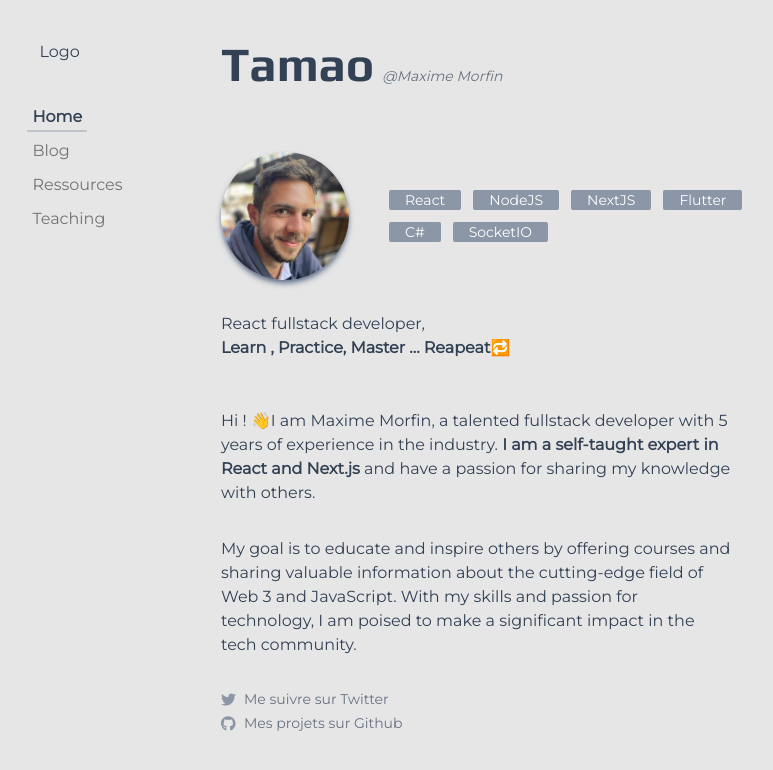
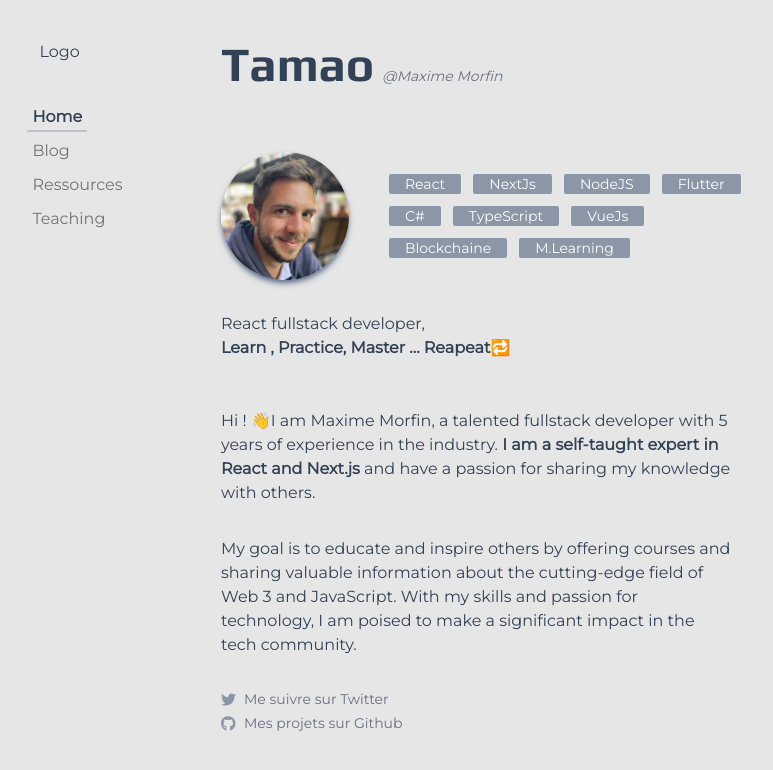
Before and after one commit to maxime-morfin-dev/TamaoJS-Site, a Next.js app: page / in a window 1280 px wide. Shown: the top 770 px of the page, without its empty margins (144-917 px from the left). Built offline with nearby package versions, Linux system fonts and the light colour scheme.

Commit message:
:bug: fix different tags between home and ressources page

```diff
--- a/app/output.css
+++ b/app/output.css
@@ -768,8 +768,8 @@ video {
   background-color: rgb(255 255 255 / var(--tw-bg-opacity));
 }
 
-.bg-opacity-20 {
-  --tw-bg-opacity: 0.2;
+.bg-opacity-10 {
+  --tw-bg-opacity: 0.1;
 }
 
 .bg-opacity-30 {
@@ -782,10 +782,6 @@ video {
 
 .bg-opacity-70 {
   --tw-bg-opacity: 0.7;
-}
-
-.bg-opacity-10 {
-  --tw-bg-opacity: 0.1;
 }
 
 .px-3 {
--- a/components/ressources/formSearch.tsx
+++ b/components/ressources/formSearch.tsx
@@ -19,7 +19,7 @@ export default function FormSearch() {
         aria-label="Type a word or sentence"
         placeholder="Type a word or sentence"
         name="search"
-        className="mt-8 py-1 pl-3 w-3/4 h-8 rounded-sm text-sm"
+        className="mt-8 py-1 pl-3 w-full h-8 rounded-sm text-sm"
       />
       <button className="bg-slate-500 bg-opacity-30 hover:bg-opacity-50 dark:bg-slate-100 dark:bg-opacity-30 hover:dark:bg-opacity-50 h-8 w-8 mt-8 flex justify-center items-center rounded-sm">
         <SearchIcon color={`${isDarkMode ? "white" : "rgb(100 116 139)"}`} />
--- a/components/tags.jsx
+++ /dev/null
@@ -1,16 +0,0 @@
-const technoItems = ["React", "NodeJS", "NextJS", "Flutter", "C#", "SocketIO"];
-
-export default function Tags() {
-  return (
-    <div className="flex justify-start items-center lg:h-fit my-8 gap-3 flex-wrap lg:max-w-sm">
-      {technoItems.map((item, index) => (
-        <div
-          key={index}
-          className="px-4 rounded-sm bg-slate-500 text-white dark:bg-white bg-opacity-70 dark:bg-opacity-80 :hover:dark:bg-opacity-100 hover:bg-opacity-100 transition-all duration-300 ease-in-out hover:cursor-pointer dark:text-black text-sm font-medium"
-        >
-          {item}
-        </div>
-      ))}
-    </div>
-  );
-}
--- /dev/null
+++ b/components/tags.tsx
@@ -0,0 +1,41 @@
+import { usePathname } from "next/navigation";
+
+export default function Tags() {
+  const path = usePathname();
+
+  let technoItems: string[] = [];
+  if (path === "/") {
+    technoItems = [
+      "React",
+      "NextJs",
+      "NodeJS",
+      "Flutter",
+      "C#",
+      "TypeScript",
+      "VueJs",
+      "Blockchaine",
+      "M.Learning",
+    ];
+  } else {
+    technoItems = [
+      "React",
+      "NodeJS",
+      "VueJs",
+      "Funny",
+      "Blockchaine",
+      "M.Learning",
+    ];
+  }
+  return (
+    <div className="flex justify-start items-center w-full lg:h-fit my-8 gap-3 flex-wrap lg:max-w-sm">
+      {technoItems.map((item, index) => (
+        <div
+          key={index}
+          className="px-4 rounded-sm bg-slate-500 text-white dark:bg-white bg-opacity-70 dark:bg-opacity-80 :hover:dark:bg-opacity-100 hover:bg-opacity-100 transition-all duration-300 ease-in-out hover:cursor-pointer dark:text-black text-sm font-medium"
+        >
+          {item}
+        </div>
+      ))}
+    </div>
+  );
+}
```
